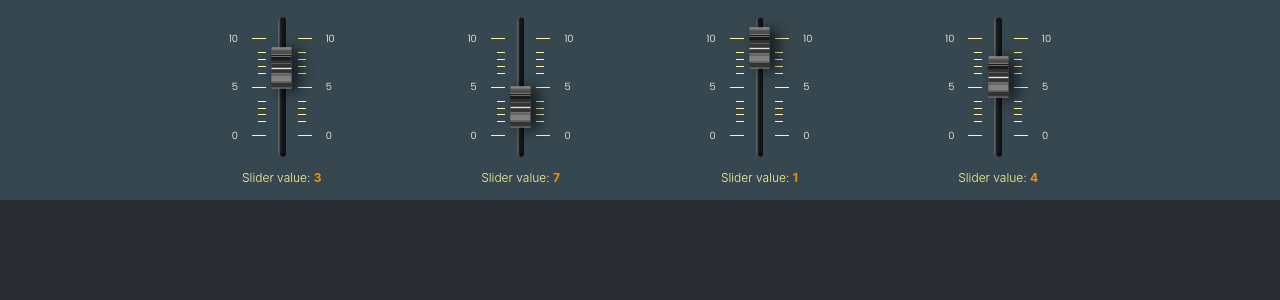
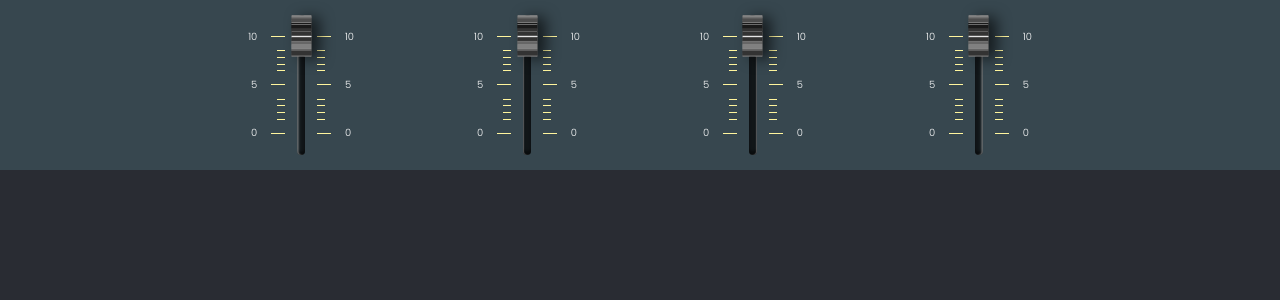
Before and after one commit to chrismochinski/chris-mo-v2, a React (Create React App) app: page / in a window 1280 px wide. Shown: the top 300 px of the page. Built offline with nearby package versions, Linux system fonts and the light colour scheme.

Commit message:
slider 3d POV

```diff
--- a/src/HeaderMenu/HeaderMenu.scss
+++ b/src/HeaderMenu/HeaderMenu.scss
@@ -1,7 +1,7 @@
 @import "../BaseStyles.scss";
 
 .headerMenuWrapper {
-  min-height: 200px;
+  min-height: 170px;
   width: 100vw;
   text-align: center;
   background-color: $light-grey;
--- a/src/HeaderMenu/HeaderMenu.tsx
+++ b/src/HeaderMenu/HeaderMenu.tsx
@@ -3,7 +3,7 @@ import { Slider } from "./Slider";
 import "./HeaderMenu.scss";
 
 export function HeaderMenu(): JSX.Element {
-  const [sliderValues, setSliderValues] = useState([3, 7, 1, 4]);
+  const [sliderValues, setSliderValues] = useState([0, 0, 0, 0]);
 
   const setSliderValue = (index: number, value: number) => {
     const newValues = [...sliderValues];
--- a/src/HeaderMenu/Slider/Slider.scss
+++ b/src/HeaderMenu/Slider/Slider.scss
@@ -5,23 +5,19 @@
   flex-direction: column;
   align-items: center;
   justify-content: space-around;
-  height: 180px;
+  height: 150px;
   .sliderContainer {
     display: flex;
     align-items: center;
     .slider {
-      //orient vertically
       writing-mode: vertical-rl;
       text-orientation: mixed;
-      // height: 160px; //deletelater?????
       &[type="range"],
       &[type="range"]::-webkit-slider-thumb {
         -webkit-appearance: none;
       }
       &[type="range"] {
         background-color: #00000060;
-        box-shadow: 0.12em 0 0.1em #ffffff50 inset, -0.4em 0.25em 0.2em #00000080 inset,
-          0 -0.25em 0.2em #00000070 inset;
         display: block;
         padding: 0 0.1em;
         width: 5px;
@@ -31,6 +27,7 @@
         -moz-appearance: none;
         appearance: none;
       }
+
       &[type="range"]::-webkit-slider-thumb {
         -webkit-appearance: none;
         background-image: url("../../assets/slider-ph.png");
@@ -103,4 +100,30 @@
       color: #fb8c00;
     }
   }
+  &:first-of-type .sliderContainer .slider {
+    &[type="range"] {
+      box-shadow: 0.12em 0 0.1em #ffffff50 inset, -0.4em 0.25em 0.2em #00000080 inset,
+        0 -0.25em 0.2em #00000070 inset;
+    }
+  }
+
+  &:nth-of-type(2) .sliderContainer .slider {
+    &[type="range"] {
+      box-shadow: 0.07em 0 0.08em #ffffff50 inset, -0.6em 0.25em 0.17em #00000080 inset,
+        0 -0.3em 0.2em #00000070 inset;
+    }
+  }
+
+  &:nth-of-type(3) .sliderContainer .slider {
+    &[type="range"] {
+      box-shadow: -0.07em 0 0.08em #ffffff50 inset, 0.6em 0.25em 0.17em #00000080 inset,
+      0 -0.3em 0.2em #00000070 inset;
+    }
+  }
+  &:last-of-type .sliderContainer .slider {
+    &[type="range"] {
+      box-shadow: -0.12em 0 0.1em #ffffff50 inset, 0.4em 0.25em 0.2em #00000080 inset,
+        0 -0.25em 0.2em #00000070 inset;
+    }
+  }
 }
--- a/src/HeaderMenu/Slider/Slider.tsx
+++ b/src/HeaderMenu/Slider/Slider.tsx
@@ -23,9 +23,9 @@ export function Slider(props: SliderProps): JSX.Element {
         />
         <SliderTicks side="right" />
       </div>
-      <h4 className="sliderValue">
+      {/* <h4 className="sliderValue">
         Slider value: <span>{sliderValue}</span>
-      </h4>
+      </h4> */}
     </div>
   );
 }
```
